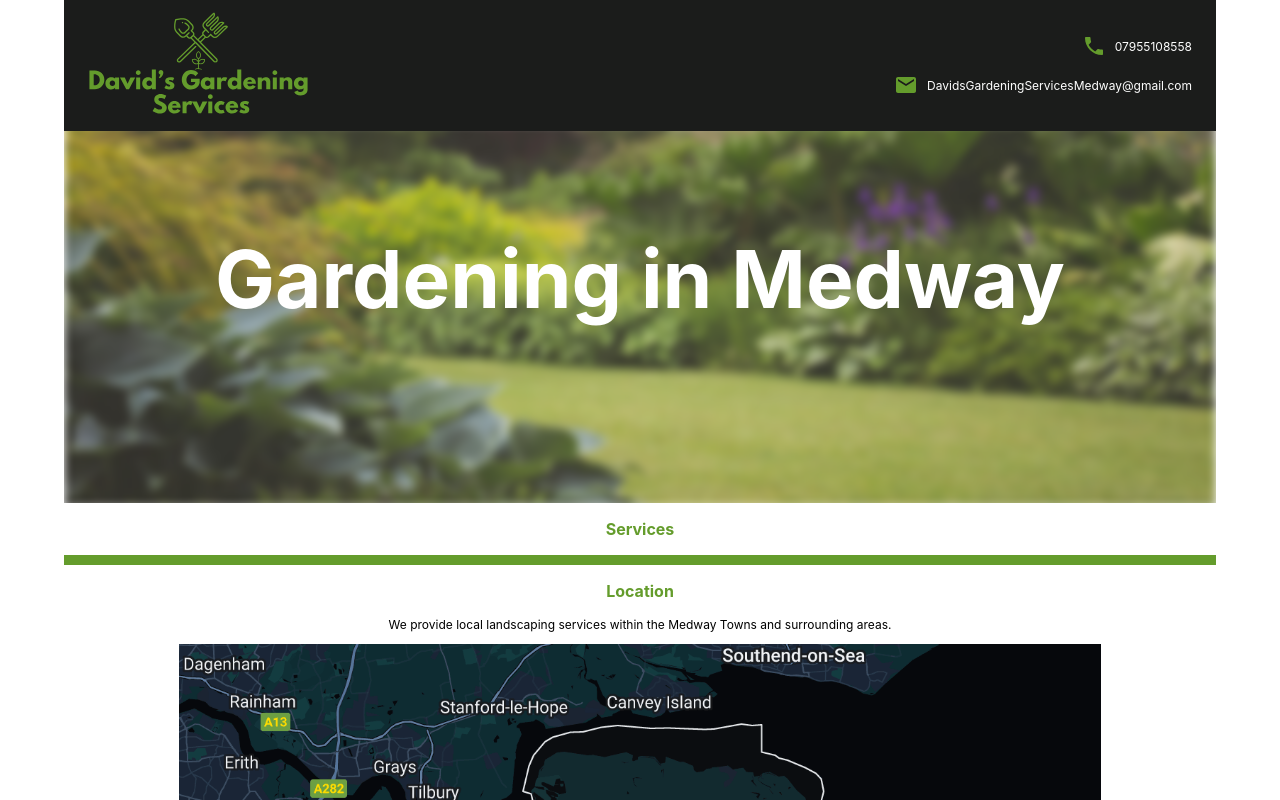
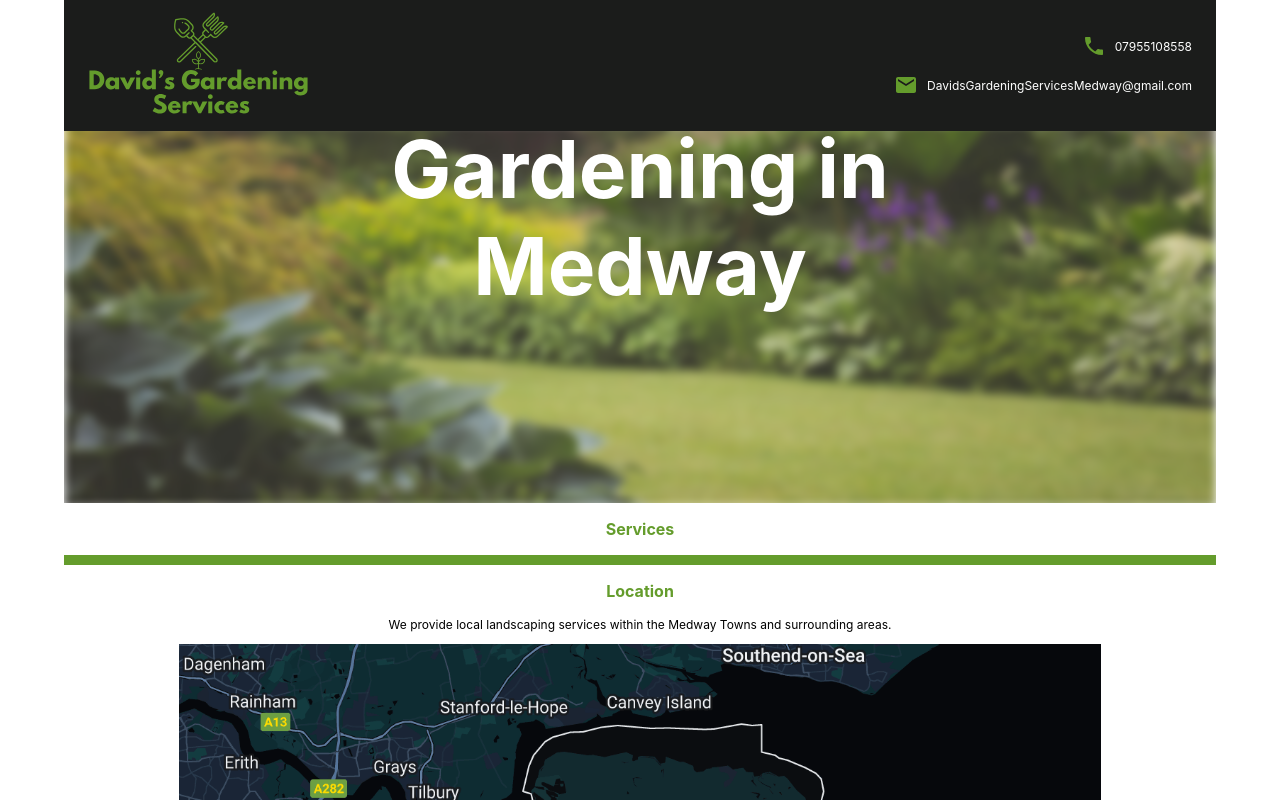
Before and after one commit to davidsgardeningservices/davidsgardeningservices.github.io, a React (Create React App) app: page / in a window 1280 px wide. Shown: the top 800 px of the page. Built offline with nearby package versions, Linux system fonts and the light colour scheme.

Commit message:
text over image

```diff
--- a/src/App.css
+++ b/src/App.css
@@ -24,11 +24,11 @@
 
 .homepage-picture-text {
     position: absolute;
-    top: 150px;
+    top: 5%;
     left: 0;
     right: 0;
     margin-inline: auto;
-    width: fit-content;
+    width: 50%;
     color: white;
     font-weight: bold;
     font-size: 10vmin;
```
